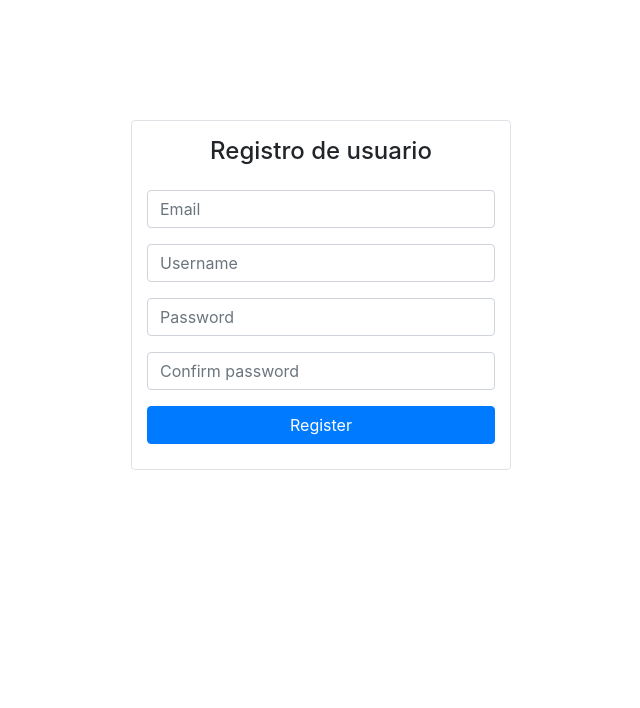
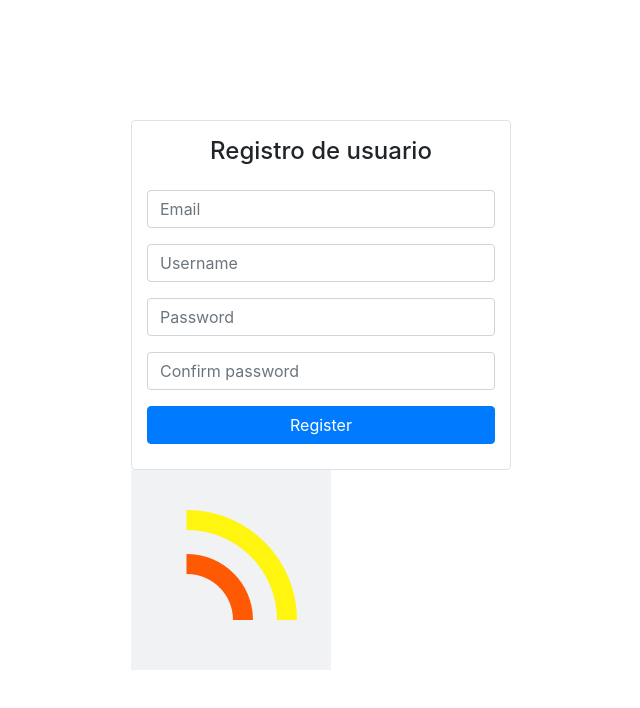
Before and after one commit to Gianni-A/Frycolor-client, a React app: page /signup in a window 1280 px wide. Shown: the top 708 px of the page, without its empty margins (319-959 px from the left). Built offline with nearby package versions, Linux system fonts and the light colour scheme.

Commit message:
Create loader component. Signup Status in progress

```diff
--- /dev/null
+++ b/src/components/Loader.js
@@ -0,0 +1,11 @@
+import React from 'react';
+
+function Loader() {
+  return(
+    <div>
+      <img src="../src/assets/components/loader.gif" alt="loader"/>
+    </div>
+  )
+}
+
+export default Loader;
--- a/src/components/Signup.js
+++ b/src/components/Signup.js
@@ -1,6 +1,8 @@
-import React, { Component } from 'react';
+import React, { Component, Fragment } from 'react';
 import { connect } from 'react-redux';
 import * as signupActions from '../redux/actions/SignUpAction';
+
+import Loader from './Loader';
 
 const { createUser } = signupActions;
 
@@ -64,6 +66,7 @@ class Signup extends Component {
                   <button className="btn btn-primary btn-block" onClick={() => this.handleSendData()}>Register</button>
                 </div>
               </div>
+              <Loader />
             </div>
           </div>
         </div>
```
Also changed, not shown: src/assets/components/loader.gif (added).
